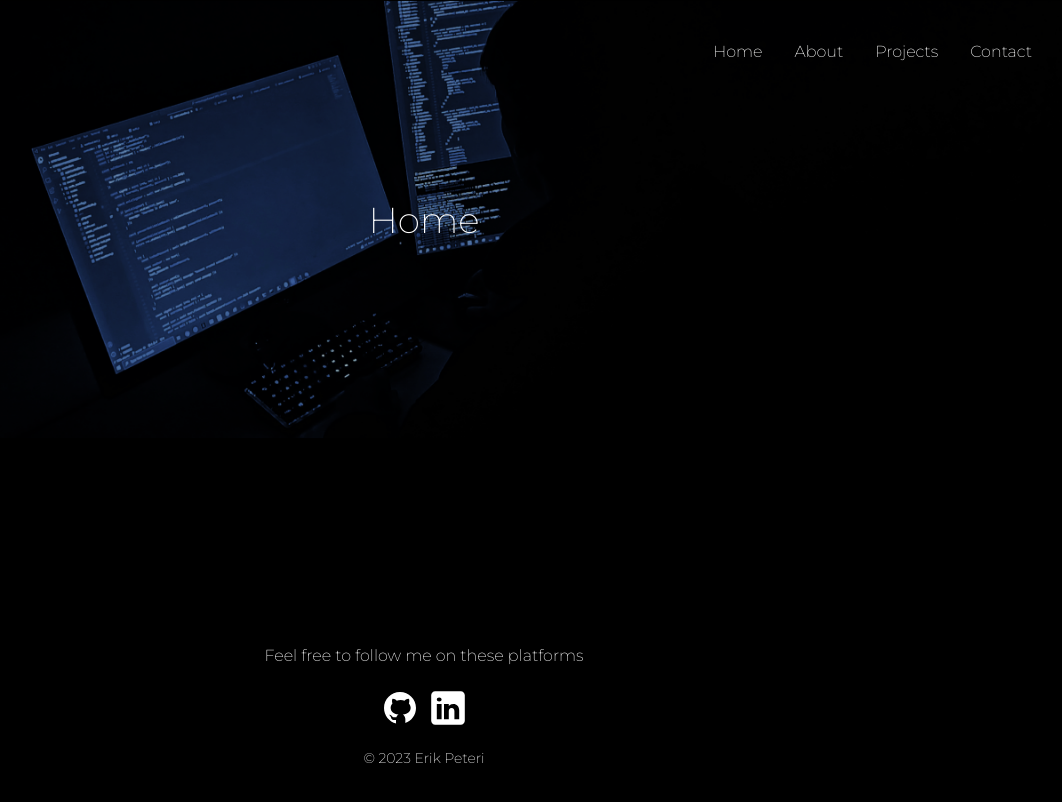
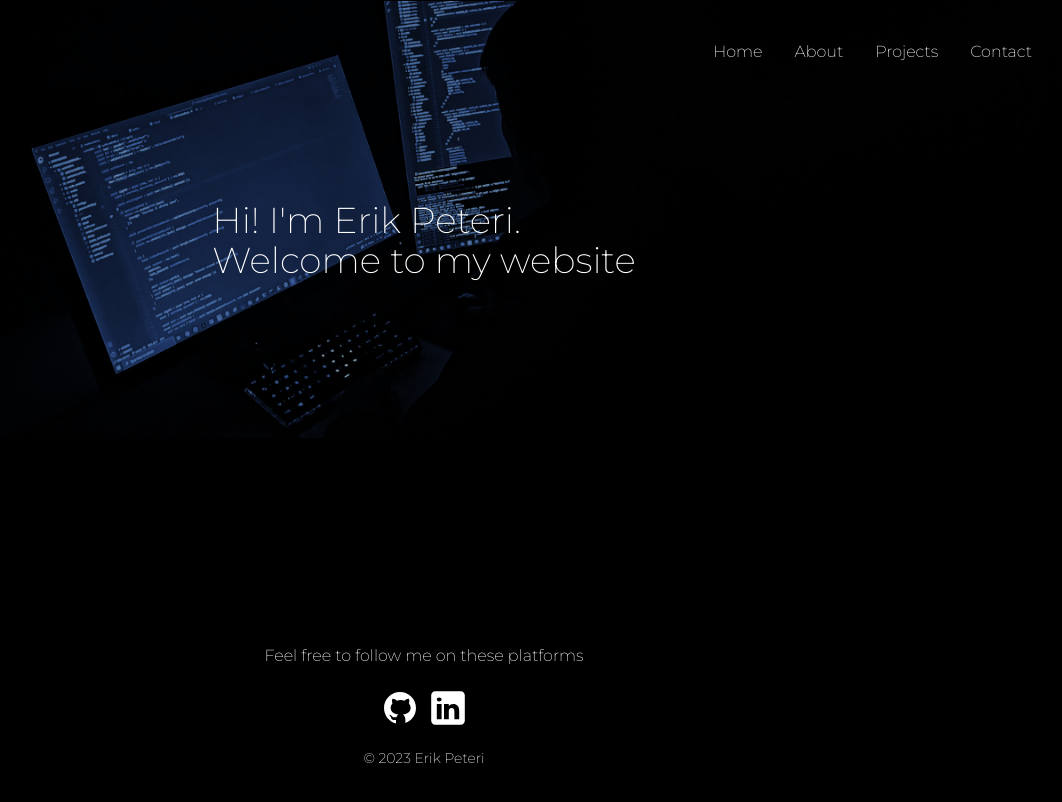
Before and after one commit to LerkkaP/Personal-portfolio, a React (Vite) app: page / in a window 1280 px wide. Shown: the top 802 px of the page, without its empty margins (216-1278 px from the left). Built offline with nearby package versions, Linux system fonts and the light colour scheme; the HTML template or start-up script is replaced by a standard one.

Commit message:
add home page text animation

```diff
--- a/src/pages/Home.tsx
+++ b/src/pages/Home.tsx
@@ -1,37 +1,51 @@
-/*import { motion } from "framer-motion";
+import { motion, useMotionValue, useTransform, animate } from "framer-motion";
+import { useEffect } from "react";
 
 const Home = () => {
+  const baseText: string = "Hi! I'm Erik Peteri.";
+  const secondText: string = "Welcome to my website!";
+  const countBase = useMotionValue(0);
+  const countSecond = useMotionValue(0);
+
+  const roundedBase = useTransform(countBase, (latest) => Math.round(latest));
+  const roundedSecond = useTransform(countSecond, (latest) =>
+    Math.round(latest)
+  );
+
+  const displayText = useTransform(roundedBase, (latest) =>
+    baseText.slice(0, latest)
+  );
+
+  const displayTextTwo = useTransform(roundedSecond, (latest) =>
+    secondText.slice(0, latest)
+  );
+
+  useEffect(() => {
+    const controlsBase = animate(countBase, baseText.length, {
+      type: "tween",
+      duration: 3,
+      ease: "easeInOut",
+    }).then(() => {
+      animate(countSecond, secondText.length, {
+        type: "tween",
+        duration: 3,
+        ease: "easeInOut",
+      });
+    });
+
+    return () => {
+      controlsBase.stop();
+      controlsBase.then((promise) => promise.stop());
+    };
+  }, []);
+
   return (
-    <motion.div
-      initial="hidden"
-      animate="visible"
-      variants={{
-        hidden: {
-          scale: 0.8,
-          opacity: 0,
-        },
-        visible: {
-          scale: 1,
-          opacity: 1,
-          transition: {
-            delay: 0.2,
-          },
-        },
-      }}
-    >
-      <div className=" h-screen flex items-center justify-center text-white">
-        <div className="absolute top-1/4 text-4xl">Home</div>
-      </div>
-    </motion.div>
-  );
-};
-
-export default Home;*/
-
-const Home = () => {
-  return (
-    <div className=" h-screen flex items-center justify-center text-white">
-      <div className="absolute top-1/4 text-4xl">Home</div>
+    <div className="h-screen flex items-center justify-center text-white">
+      <span className="absolute top-1/4 text-4xl">
+        <motion.span>{displayText}</motion.span>
+        <br />
+        <motion.span>{displayTextTwo}</motion.span>
+      </span>
     </div>
   );
 };
```
Also changed, not shown: src/components/Navbar.tsx (+0 -80 lines).
